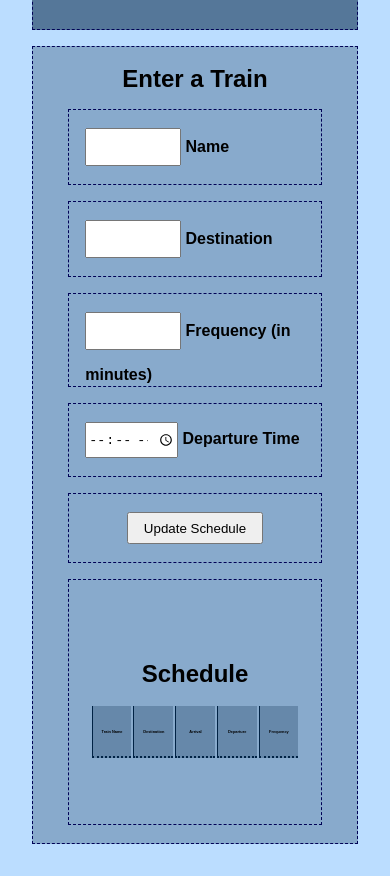
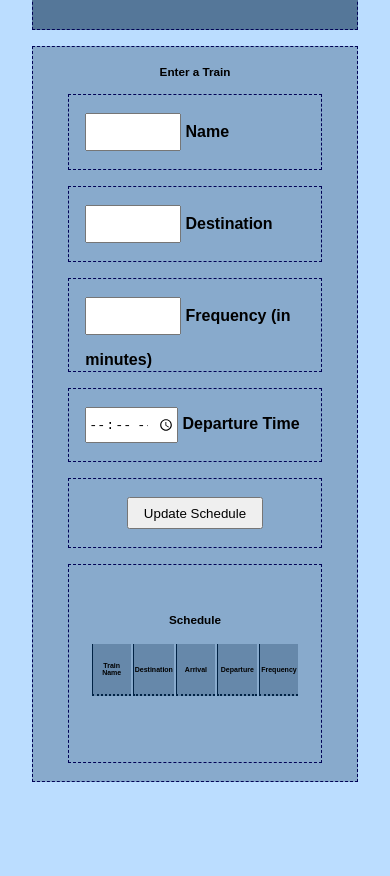
Before and after one commit to RKaseman/unit-07-prog-train-schedule, a plain HTML site: page index.html in a window 390 px wide. Shown: the part 111-987 px from the top of the page. After the commit the page ends 925 px from the top, so only its background shows below. Drawn offline with nearby package versions, Linux system fonts and the light colour scheme; no server answers; a web font is replaced by a local one.

Commit message:
mr to 320 2132

```diff
--- a/assets/css/style.css
+++ b/assets/css/style.css
@@ -64,7 +64,7 @@ table {
 }
 
 #defaultTable {
-    padding: 64px 16px;
+    padding: 32px 16px 64px 16px;
 }
 
 #sendForm {
@@ -103,3 +103,64 @@ td {
     font-size: 12px;
     font-weight: bold;
 }
+
+/* mediaQueries */
+@media only screen and (max-width: 980px) {
+
+    h2 {
+        font-size: 3.0vw;
+    }
+
+    h3 {
+        font-size: 1.6vw;
+    }
+
+}
+
+@media only screen and (max-width: 768px) {
+
+    h2 {
+        font-size: 3.0vw;
+    }
+
+    h3 {
+        font-size: 1.8vw;
+    }
+
+}
+
+@media only screen and (max-width: 640px) {
+
+    h2 {
+        font-size: 3.0vw;
+    }
+
+    h3 {
+        font-size: 1.8vw;
+    }
+
+    td {
+        font-size: 1.5vw;
+    }
+
+}
+
+@media only screen and (max-width: 320px) {
+
+    h2 {
+        font-size: 3.0vw;
+    }
+
+    h3 {
+        font-size: 1.8vw;
+    }
+
+    label {
+        font-size: 2.5vw;
+    }
+
+    td {
+        font-size: 1.5vw;
+    }
+
+}
--- a/assets/javascript/javascript.js
+++ b/assets/javascript/javascript.js
@@ -56,6 +56,9 @@ $("#sendForm").on("click", function(event) {
         departure: departure,
         frequency: frequency
     });
+
+    $("form")[0].reset();
+
 });
 
 // append schedule to table
--- a/index.html
+++ b/index.html
@@ -20,7 +20,7 @@
     <!-- reset -->
     <!-- <link rel="stylesheet" type="text/css" href="assets/css/reset.css"> -->
     <!-- stylesheet -->
-    <link rel="stylesheet" type="text/css" media="screen" href="assets/css/style.css">
+    <link rel="stylesheet" type="text/css" media="screen" href="./assets/css/style.css">
     <!-- google fonts -->
     <link href="https://fonts.googleapis.com/css?family=Merienda%7cGaldeano" rel="stylesheet">
 </head>
@@ -55,11 +55,11 @@
             <h2>Schedule</h2>
             <table>
                 <tr>
-                    <th>Train Name</th>
-                    <th>Destination</th>
-                    <th>Arrival</th>
-                    <th>Departure</th>
-                    <th>Frequency</th>
+                    <th><h3>Train Name</h3></th>
+                    <th><h3>Destination</h3></th>
+                    <th><h3>Arrival</h3></th>
+                    <th><h3>Departure</h3></th>
+                    <th><h3>Frequency</h3></th>
                 </tr>
                 <tbody id=sched>
                 </tbody>
```
Lines whose indentation alone changed are shown as unchanged.
